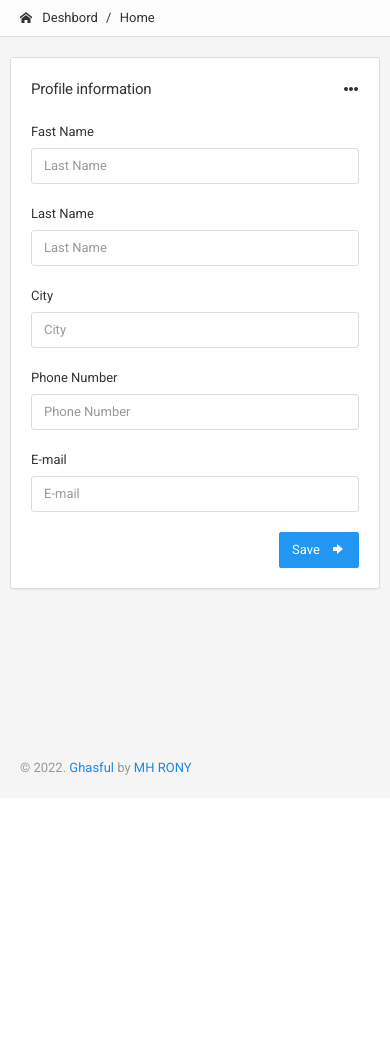
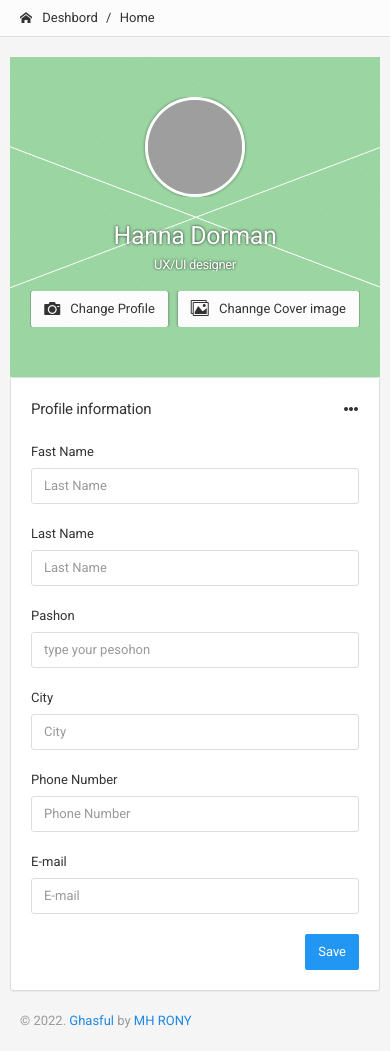
Before and after one commit to dev-mhrony/Personal-Portfolio-Admin-Panel-in-html-css-by-MH-RONYs, a PHP site: page /account_seting.php in a window 390 px wide. Shown: the part 46-1097 px from the top of the page. Before the commit the page ends 821 px from the top, so only its background shows below. Run offline with PHP 8.4, Linux system fonts and the light colour scheme; style sheets or scripts are compiled from the project's sources; some libraries are stand-ins or nearby versions; grey boxes are pictures that could not be loaded.

Commit message:
Last update 22/06/2022

```diff
--- a/account_seting.php
+++ b/account_seting.php
@@ -51,6 +51,36 @@
 
                     <!-- Dashboard content -->
                     <div class="row">
+                        <!-- Cover area -->
+                        <div class="profile-cover">
+                            <div class="profile-cover-img" style="background-image: url(assets/images/cover.jpg)"></div>
+                            <div class="media">
+                                <div class="media-left">
+                                    <a href="#" class="profile-thumb">
+                                        <img src="assets/images/placeholder.jpg" class="img-circle" alt="">
+                                    </a>
+                                </div>
+
+                                <div class="media-body">
+                                    <h1>Hanna Dorman <small class="display-block">UX/UI designer</small></h1>
+                                </div>
+
+                                <div class="media-right media-middle">
+                                    <ul class="list-inline list-inline-condensed no-margin-bottom text-nowrap">
+                                        <li><a href="#" class="btn btn-default"><i
+                                                    class="icon-camera position-left"></i> Change Profile</a>
+                                        </li>
+                                        <li><a href="#" class="btn btn-default"><i class="icon-images2 position-left">
+                                                </i> Channge
+                                                Cover image</a></li>
+                                    </ul>
+                                </div>
+                            </div>
+                        </div>
+                        <!-- /cover area -->
+
+
+
 
                         <!-- Profile info -->
                         <div class="panel panel-flat">
@@ -68,13 +98,17 @@
                                 <form action="#">
                                     <div class="form-group">
                                         <div class="row">
-                                            <div class="col-md-6">
+                                            <div class="col-md-4">
                                                 <label>Fast Name</label>
                                                 <input type="text" placeholder="Last Name" class="form-control">
                                             </div>
-                                            <div class="col-md-6">
+                                            <div class="col-md-4">
                                                 <label>Last Name</label>
                                                 <input type="text" placeholder="Last Name" class="form-control">
+                                            </div>
+                                            <div class="col-md-4">
+                                                <label>Pashon</label>
+                                                <input type="text" placeholder="type your pesohon" class="form-control">
                                             </div>
                                         </div>
                                     </div>
@@ -97,8 +131,7 @@
                                     </div>
 
                                     <div class="text-right">
-                                        <button type="submit" class="btn btn-primary">Save <i
-                                                class="icon-arrow-right14 position-right"></i></button>
+                                        <button type="submit" class="btn btn-primary">Save</button>
                                     </div>
                                 </form>
                             </div>
--- a/home_section.php
+++ b/home_section.php
@@ -161,7 +161,8 @@
                                     <table class="table datatable-basic table-bordered table-striped table-hover">
                                         <thead>
                                             <tr>
-                                                <th>Name</th>
+                                                <th>SN</th>
+                                                <th>Your Name</th>
                                                 <th>Description</th>
                                                 <th>Link</th>
                                                 <th>Image</th>
@@ -171,6 +172,7 @@
                                         </thead>
                                         <tbody>
                                             <tr>
+                                                <td>01</td>
                                                 <td>Marth</td>
                                                 <td>Enright</td>
                                                 <td>Traffic Court Referee</td>
```
